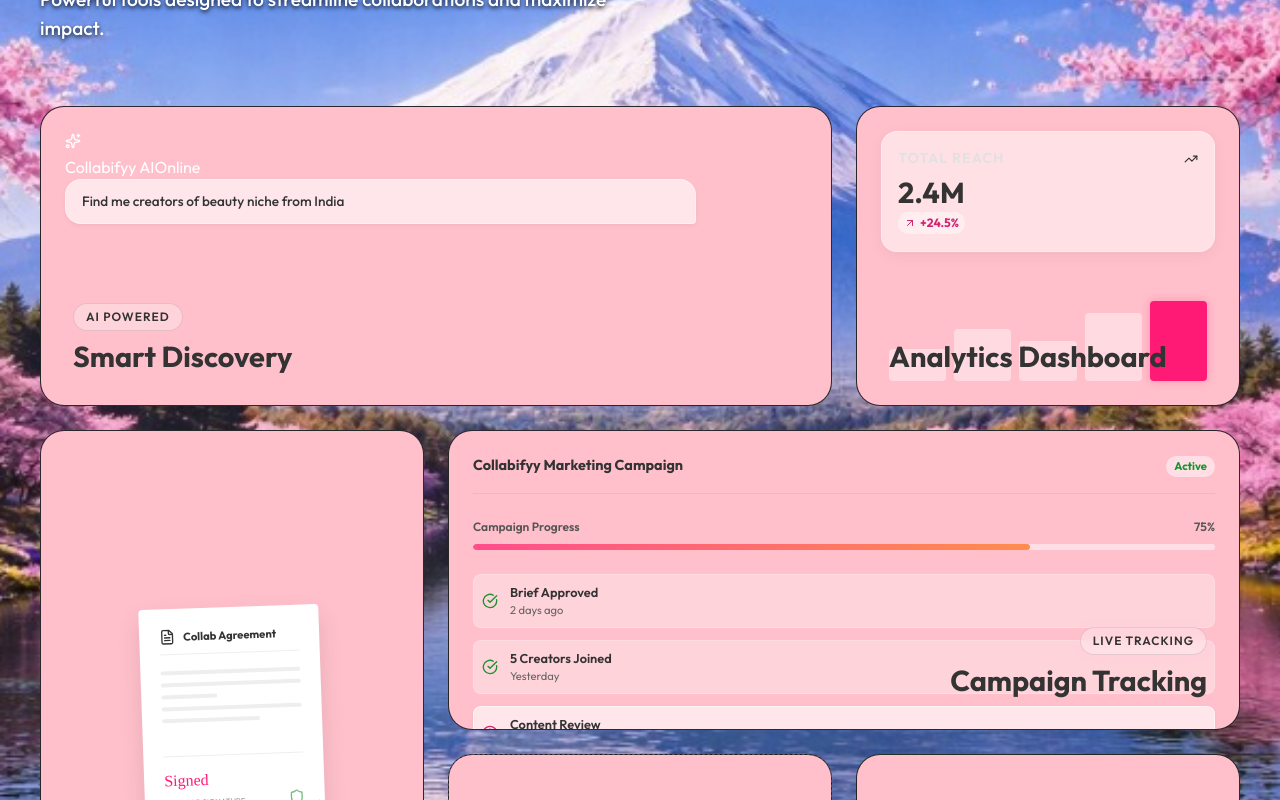
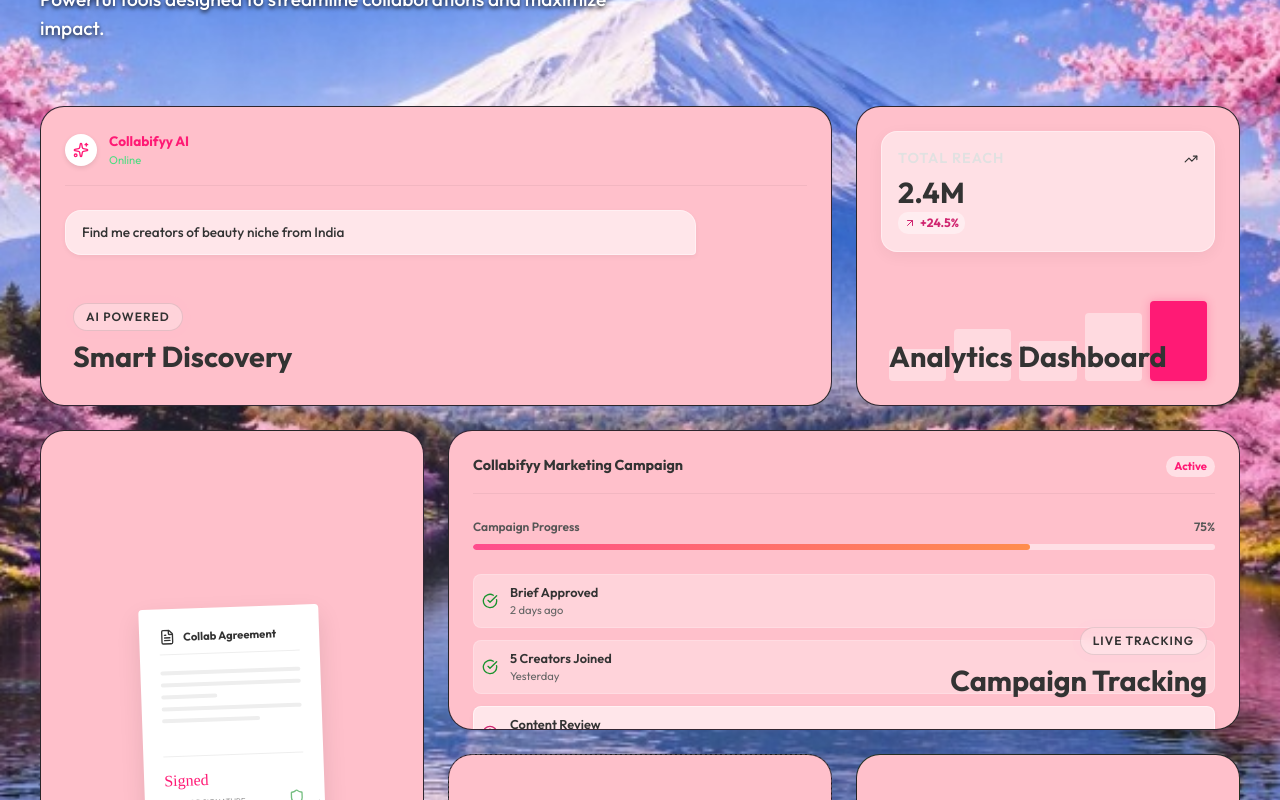
Before and after one commit to COLLABIFYY/Collabifyy, a React (Vite) app: page / in a window 1280 px wide. Shown: the part 1920-2720 px from the top of the page. Built offline with nearby package versions, Linux system fonts and the light colour scheme.

Commit message:
Style: Update Collabifyy AI and Active Status text to Deep Pink

```diff
--- a/src/components/Features.css
+++ b/src/components/Features.css
@@ -206,6 +206,45 @@
 
 /* Updated AI Chat Interface Styles for 'Get Discovered' */
 /* Updated AI Chat Interface Styles */
+/* Brand Chat Header Styles (Restored) */
+.chat-header {
+    display: flex;
+    align-items: center;
+    gap: 0.75rem;
+    margin-bottom: 1.5rem;
+    padding-bottom: 1rem;
+    border-bottom: 1px solid rgba(0, 0, 0, 0.05);
+}
+
+.chat-avatar-ai {
+    width: 32px;
+    height: 32px;
+    border-radius: 50%;
+    background: white;
+    display: flex;
+    align-items: center;
+    justify-content: center;
+    color: #ff1a75;
+    box-shadow: 0 2px 5px rgba(0, 0, 0, 0.1);
+}
+
+.chat-info {
+    display: flex;
+    flex-direction: column;
+}
+
+.chat-name {
+    font-size: 0.85rem;
+    font-weight: 700;
+    color: #ff1a75;
+    /* Deep Pink */
+}
+
+.chat-status {
+    font-size: 0.7rem;
+    color: #4ade80;
+}
+
 .ai-chat-interface {
     position: absolute;
     top: 0;
@@ -614,7 +653,8 @@
 .tracking-status {
     font-size: 0.7rem;
     font-weight: 700;
-    color: #1a932e;
+    color: #ff1a75;
+    /* Deep Pink */
     background: rgba(255, 255, 255, 0.5);
     padding: 2px 8px;
     border-radius: 12px;
```
